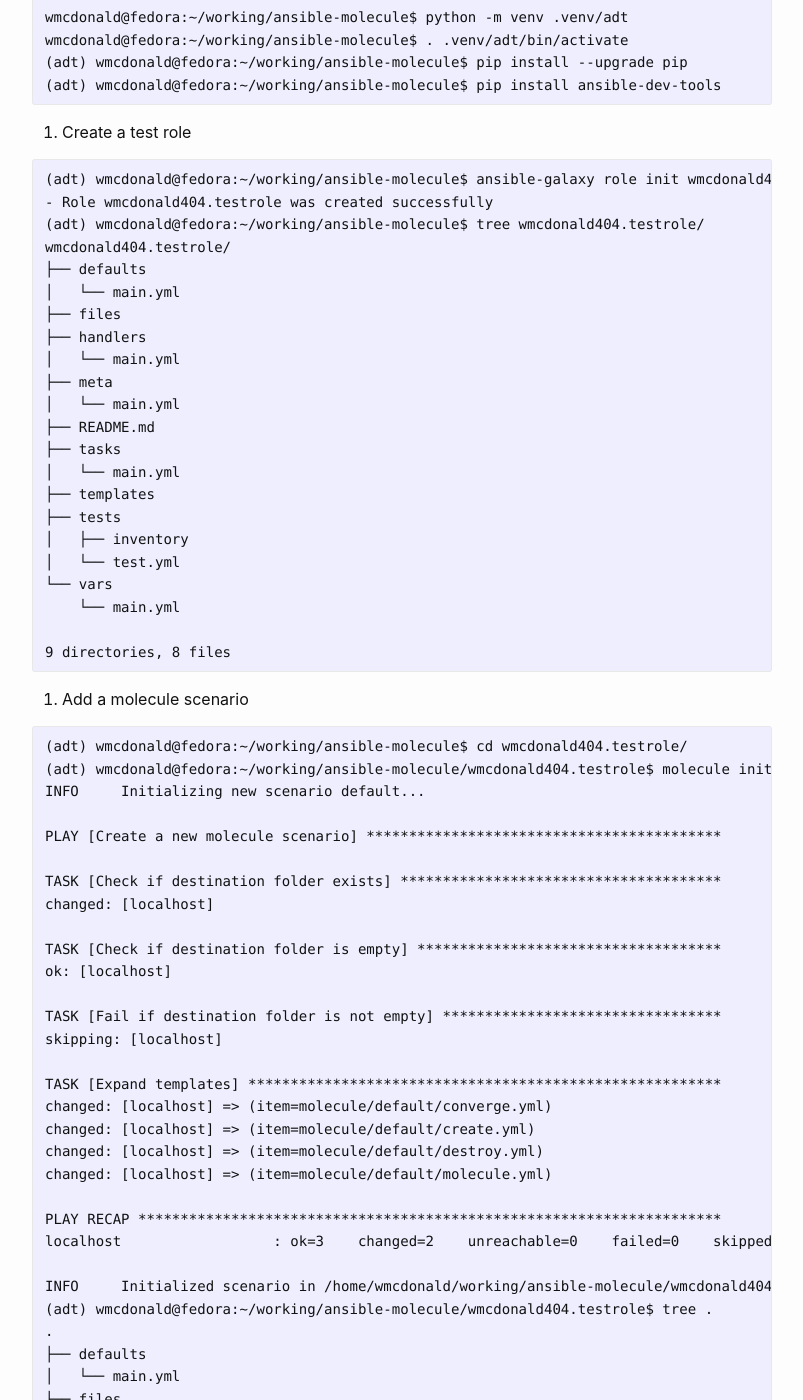
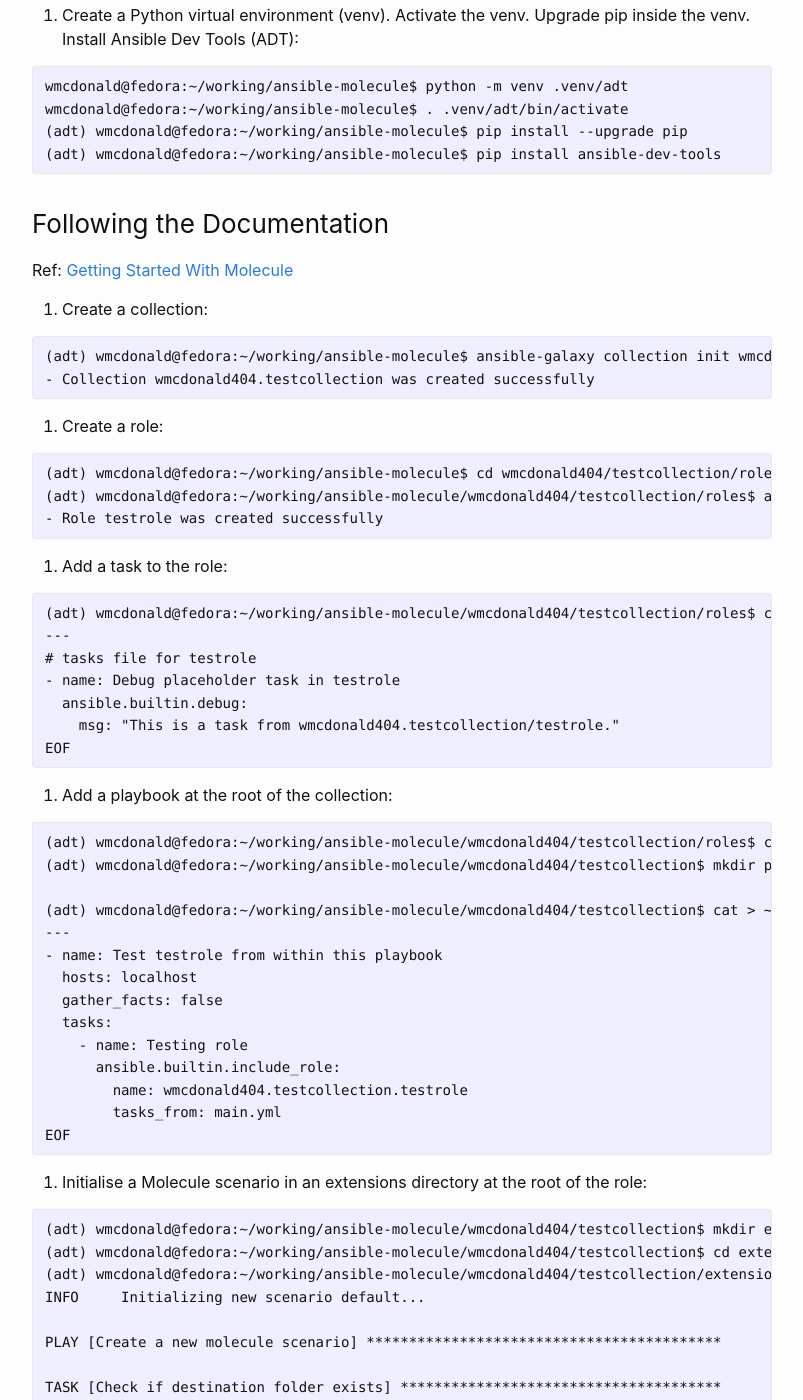
Before and after one commit to wmcdonald404/wmcdonald404.github.io, a Jekyll site: the page built from _posts/2024-07-08-14-25-00-ansible-molecule-testing-setup.md, in a window 1280 px wide and 1400 px high, scrolled down 723 px. Shown: the whole window, without its empty margins (238-1041 px from the left). Built offline with Jekyll 4.4.1, drawn with Linux system fonts in a browser that asks for light colours; our own code applies the rules of GitHub Pages for plain Markdown files; some of the changed text lies outside the part shown.

Commit message:
Add the official documented collection-based process, before paring back to role-only focused.

````diff
--- a/_posts/2024-07-08-14-25-00-ansible-molecule-testing-setup.md
+++ b/_posts/2024-07-08-14-25-00-ansible-molecule-testing-setup.md
@@ -26,6 +28,92 @@ wmcdonald@fedora:~/working/ansible-molecule$ . .venv/adt/bin/activate
 (adt) wmcdonald@fedora:~/working/ansible-molecule$ pip install --upgrade pip
 (adt) wmcdonald@fedora:~/working/ansible-molecule$ pip install ansible-dev-tools
 ```
+
+### Following the Documentation
+
+Ref: [Getting Started With Molecule](https://ansible.readthedocs.io/projects/molecule/getting-started/)
+
+1. Create a collection:
+
+```
+(adt) wmcdonald@fedora:~/working/ansible-molecule$ ansible-galaxy collection init wmcdonald404.testcollection
+- Collection wmcdonald404.testcollection was created successfully
+```
+
+2. Create a role:
+
+```
+(adt) wmcdonald@fedora:~/working/ansible-molecule$ cd wmcdonald404/testcollection/roles/
+(adt) wmcdonald@fedora:~/working/ansible-molecule/wmcdonald404/testcollection/roles$ ansible-galaxy role init testrole
+- Role testrole was created successfully
+```
+
+3. Add a task to the role:
+
+```
+(adt) wmcdonald@fedora:~/working/ansible-molecule/wmcdonald404/testcollection/roles$ cat > ~/working/ansible-molecule/wmcdonald404/testcollection/roles/testrole/tasks/main.yml <<EOF
+---
+# tasks file for testrole
+- name: Debug placeholder task in testrole
+  ansible.builtin.debug:
+    msg: "This is a task from wmcdonald404.testcollection/testrole."
+EOF
+```
+
+4. Add a playbook at the root of the collection:
+
+```
+(adt) wmcdonald@fedora:~/working/ansible-molecule/wmcdonald404/testcollection/roles$ cd ~/working/ansible-molecule/wmcdonald404/testcollection/
+(adt) wmcdonald@fedora:~/working/ansible-molecule/wmcdonald404/testcollection$ mkdir playbooks
+
+(adt) wmcdonald@fedora:~/working/ansible-molecule/wmcdonald404/testcollection$ cat > ~/working/ansible-molecule/wmcdonald404/testcollection/playbooks/playbook.yml <<EOF
+---
+- name: Test testrole from within this playbook
+  hosts: localhost
+  gather_facts: false
+  tasks:
+    - name: Testing role
+      ansible.builtin.include_role:
+        name: wmcdonald404.testcollection.testrole
+        tasks_from: main.yml
+EOF
+```
+
+5. Initialise a Molecule scenario in an extensions directory at the root of the role:
+
+```
+(adt) wmcdonald@fedora:~/working/ansible-molecule/wmcdonald404/testcollection$ mkdir extensions
+(adt) wmcdonald@fedora:~/working/ansible-molecule/wmcdonald404/testcollection$ cd extensions/
+(adt) wmcdonald@fedora:~/working/ansible-molecule/wmcdonald404/testcollection/extensions$ molecule init scenario
+INFO     Initializing new scenario default...
+
+PLAY [Create a new molecule scenario] ******************************************
+
+TASK [Check if destination folder exists] **************************************
+changed: [localhost]
+
+TASK [Check if destination folder is empty] ************************************
+ok: [localhost]
+
+TASK [Fail if destination folder is not empty] *********************************
+skipping: [localhost]
+
+TASK [Expand templates] ********************************************************
+changed: [localhost] => (item=molecule/default/converge.yml)
+changed: [localhost] => (item=molecule/default/create.yml)
+changed: [localhost] => (item=molecule/default/destroy.yml)
+changed: [localhost] => (item=molecule/default/molecule.yml)
+
+PLAY RECAP *********************************************************************
+localhost                  : ok=3    changed=2    unreachable=0    failed=0    skipped=1    rescued=0    ignored=0
+
+INFO     Initialized scenario in /home/wmcdonald/working/ansible-molecule/wmcdonald404/testcollection/extensions/molecule/default successfully.
+
+```
+
+
+### For a single Role
+
 
 2. Create a test role
 
````
Also changed, not shown: other parts of _posts/2024-07-08-14-25-00-ansible-molecule-testing-setup.md (+2 -0 lines).
